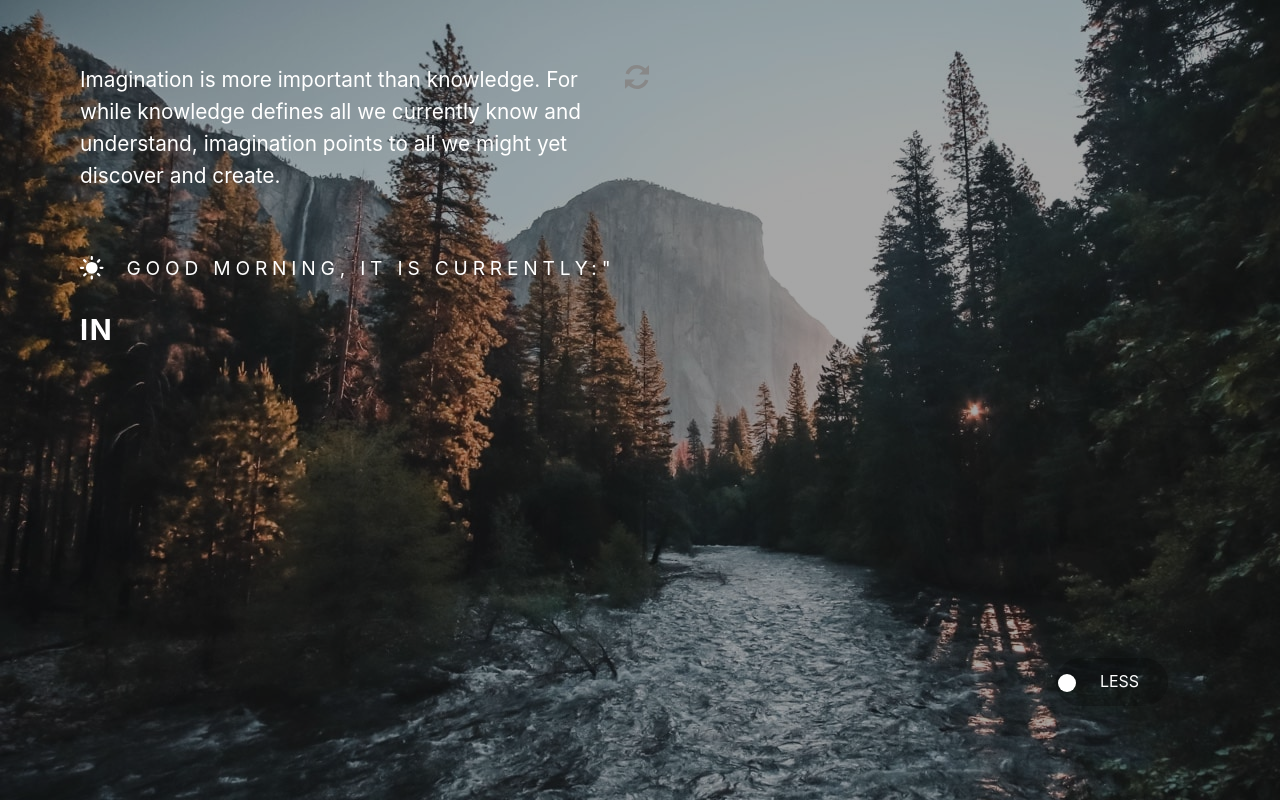
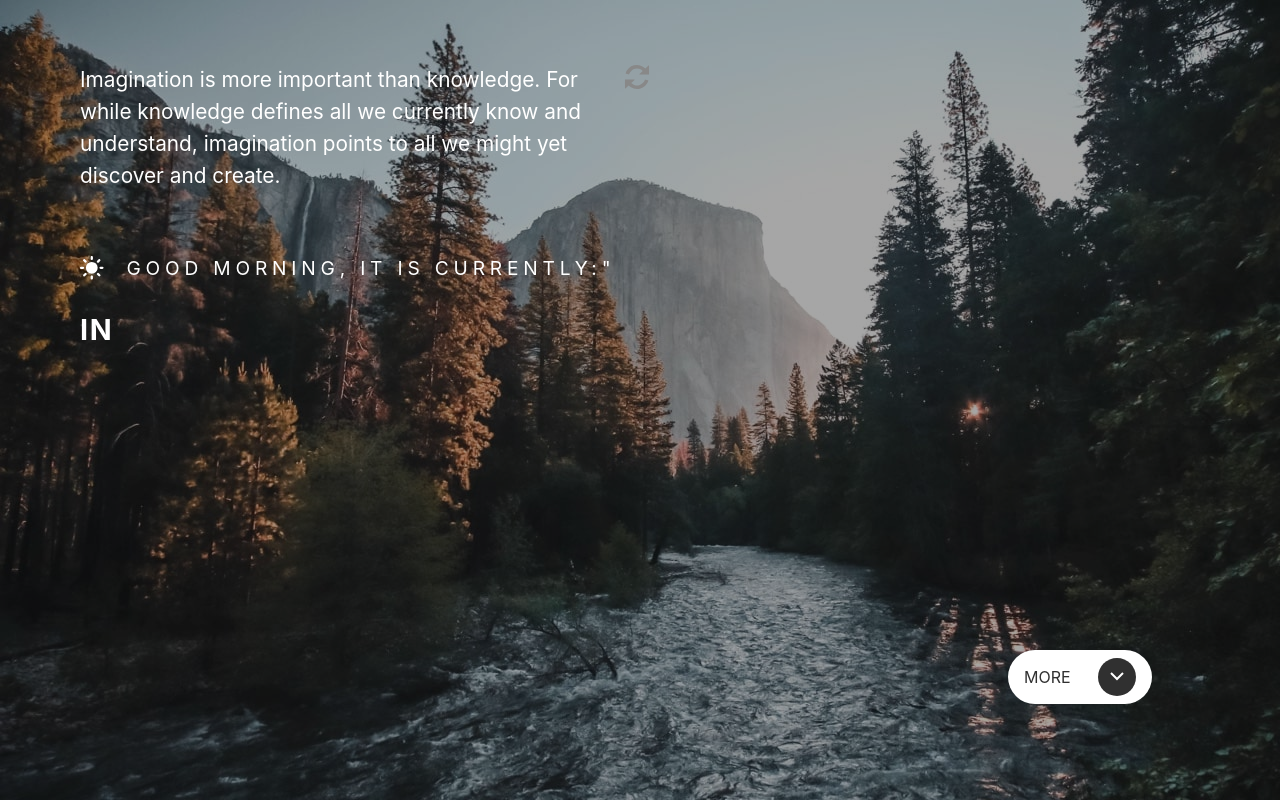
Before and after one commit to chiomaubaezuonu/clock-app, a React (Create React App) app: page / in a window 1280 px wide. Built offline with nearby package versions, Linux system fonts and the light colour scheme; no server answers.

Commit message:
Replaced the antd the switch and styled the new switch element.

```diff
--- a/src/App.css
+++ b/src/App.css
@@ -120,7 +120,7 @@ button {
   position: fixed;
 }
 
-.switch {
+/* .switch {
   width: 7rem;
   height: 3rem;
   object-fit: cover;
@@ -131,26 +131,17 @@ button {
   bottom: 5.9rem;
   right: 7rem;
 
-}
+} */
 
-.ant-switch.ant-switch-checked .ant-switch-inner .ant-switch-inner-checked,
-.ant-switch .ant-switch-inner .ant-switch-inner-unchecked {
-  font-size: 1rem;
-  padding: 0rem;
-}
-
-.ant-switch.ant-switch-checked .ant-switch-inner {
-  padding: 0;
+.more-switch {
   display: flex;
-  justify-content: center;
+  background-color: white;
+  width: 9rem;
+  height: 2.5rem;
+  padding: 1.7rem 1rem;
+  border-radius: 2.8rem;
   align-items: center;
-  /* padding-right: 2rem; */
-  padding-left: 1rem;
-}
-
-.ant-switch .ant-switch-handle {
-  bottom: 0;
-  top: 1rem;
+  justify-content: space-between;
 }
 
 .additional-data {
@@ -200,24 +191,45 @@ h2 {
   font-weight: 700;
 }
 
-/* .ant-switch .ant-switch-handle::before {
-  top: 1rem;
-  bottom: 1rem;
-  width: 1.05rem;
-  height: 1.05rem;
+.more-switch {
+  margin-top: 4rem;
+  position: absolute;
+  border: none;
+  right: 8rem;
+  bottom: 6rem;
+  cursor: pointer;
+
+}
+.arrow-div{
+  background-color: #303030;
+  border-radius: 50%;
+  width: 2.4rem;
+  height: 2.4rem;
   object-fit: cover;
-  border-radius: 50%;
-}*/
+  display: flex;
+  justify-content: center;
+  align-items: center;
+}
+.downArrow {
+  width: 1rem;
+  margin: 0.8rem 0.8rem;
+  transition: transform 0.5s;
+}
+.rotate{
+
+  rotate: 180deg;
+}
 
 @media (max-width: 600px) {
   .App {
     padding-left: 1rem;
 
   }
+
   /* .additional-data .active { */
-    /* Styles for the "expanded" state when more is true */
-    /* height: calc(100vh - 30vh); */
-    /* Adjust additional height as needed */
+  /* Styles for the "expanded" state when more is true */
+  /* height: calc(100vh - 30vh); */
+  /* Adjust additional height as needed */
   /* } */
   .quotes-div {
     margin-top: 1.8rem;
@@ -272,12 +284,7 @@ h2 {
     font-size: 1rem;
   }
 
-  .switch {
-    position: absolute;
-    bottom: 1rem;
-    left: 1.7rem;
 
-  }
 
   .additional-data {
     display: flex;
@@ -311,9 +318,11 @@ h2 {
     font-size: 1rem;
     letter-spacing: 0.1rem;
   }
+
   .week-div h2 {
     font-size: 0.7rem;
   }
+
   .week-div p {
     font-size: 1rem;
     letter-spacing: 0.1rem;
--- a/src/App.tsx
+++ b/src/App.tsx
@@ -5,6 +5,7 @@ import refresh from "./icon-refresh.svg"
 import { Switch } from 'antd';
 import moon from "./moon.svg"
 import sun from "./sun.svg"
+import arrowDown from "./down-arrow.svg"
 
 let timeOfYear = "";
 let dayOfWeek = ""
@@ -99,8 +100,15 @@ function App() {
           </div>
           <p className='timezone'>IN {timeZone}</p>
         </div>
+        <div className='more-switch'>
+          <p style={{ color: '#303030' }}>{`${more ? 'LESS' : 'MORE'}`}</p>
+          <div className='arrow-div'>
+            {/* <img src={arrowDown} className='downArrow' onClick={() => setMore(!more)} alt='down arrow' style={{ rotate: `${more ? '0' : '180deg'} transition: .5s;` }} /> */}
+            <img src={arrowDown} className={` ${more? 'rotate' : ''}`} onClick={() => setMore(!more)} alt='down arrow' />
+          </div>
 
-        <Switch className={`switch ${more ? '' : 'background: 0.1rem solid #303030'}`} checkedChildren="MORE" onChange={() => setMore(!more)} unCheckedChildren="LESS" />
+        </div>
+
       </div>
       {more &&
         <section className='additional-data active'>
```
Also changed, not shown: public/images/down-arrow.png (added), src/down-arrow.svg (added).
